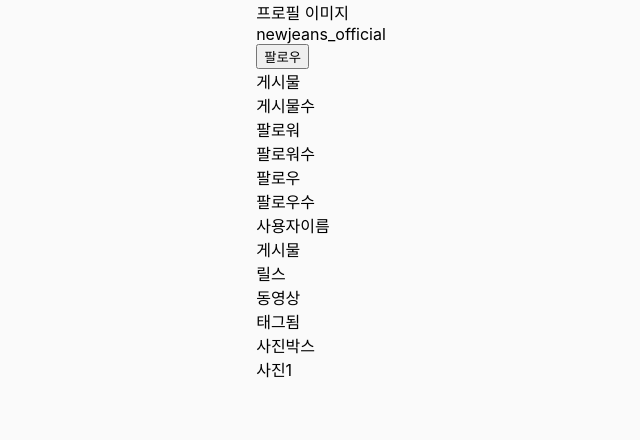
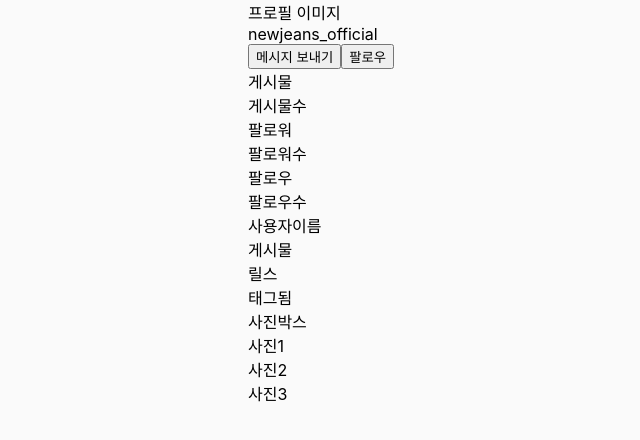
Before and after one commit to hanghae99-week7-instagramclone/Frontend, a React (Create React App) app: page /mypage in a window 1280 px wide. Shown: the top 440 px of the page, without its empty margins (319-959 px from the left). Built offline with nearby package versions, Linux system fonts and the light colour scheme.

Commit message:
마이페이지 div 나누는 중

```diff
--- a/src/pages/Mypage.js
+++ b/src/pages/Mypage.js
@@ -4,28 +4,47 @@
 const Mypage = () => {
   return (
     <div className="whole-mypage">
+      <div className="mypage-frame">
         <div className="wrap-info">
           <div className="image-area">
             <div className="my-image">프로필 이미지</div>
           </div>
-        <div className=""></div>
+          <div className="info-line-1">
             <div>newjeans_official</div>
+            <button>메시지 보내기</button>
             <button>팔로우</button>
+          </div>
+          <div className="info-line-2">
+            <div className="post-area">
               <div>게시물</div>
               <div>게시물수</div>
+            </div>
+            <div className="follower-area">
               <div>팔로워</div>
               <div>팔로워수</div>
+            </div>
+            <div className="follow-area">
               <div>팔로우</div>
               <div>팔로우수</div>
+            </div>
+          </div>
+          <div className="info-line-3">
             <div>사용자이름</div>
           </div>
-      <div className="mypage-navbar"></div>
+        </div>
+        <div className="mypage-navbar">
+          <div className="mypage-navbar-wrap"></div>
           <div>게시물</div>
           <div>릴스</div>
-      <div>동영상</div>
           <div>태그됨</div>
-      <div>사진박스</div>
+        </div>
+        <div>
+          사진박스
           <div>사진1</div>
+          <div>사진2</div>
+          <div>사진3</div>
+        </div>
+      </div>
     </div>
   );
 };
```
Lines whose indentation alone changed are shown as unchanged.
